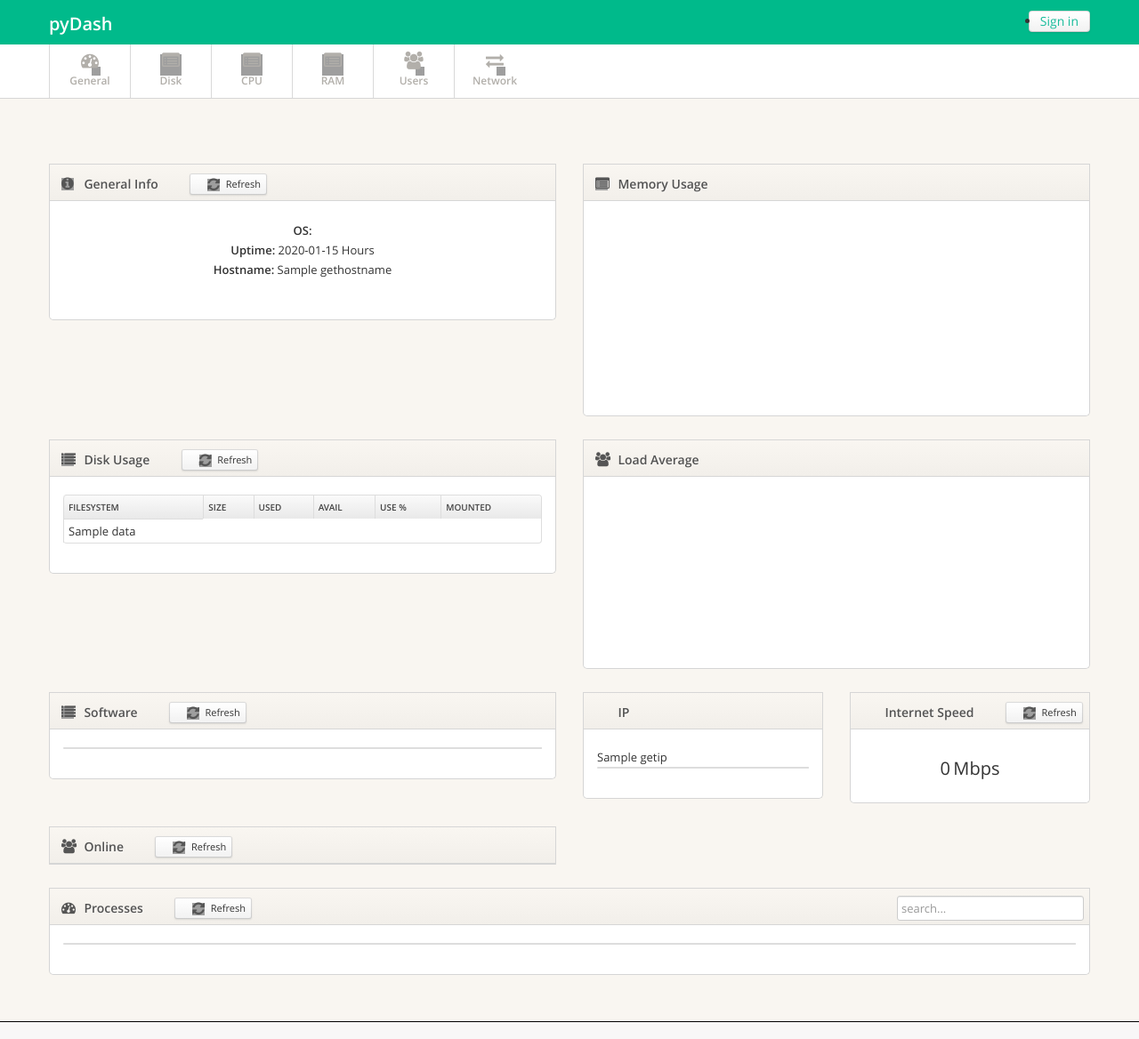
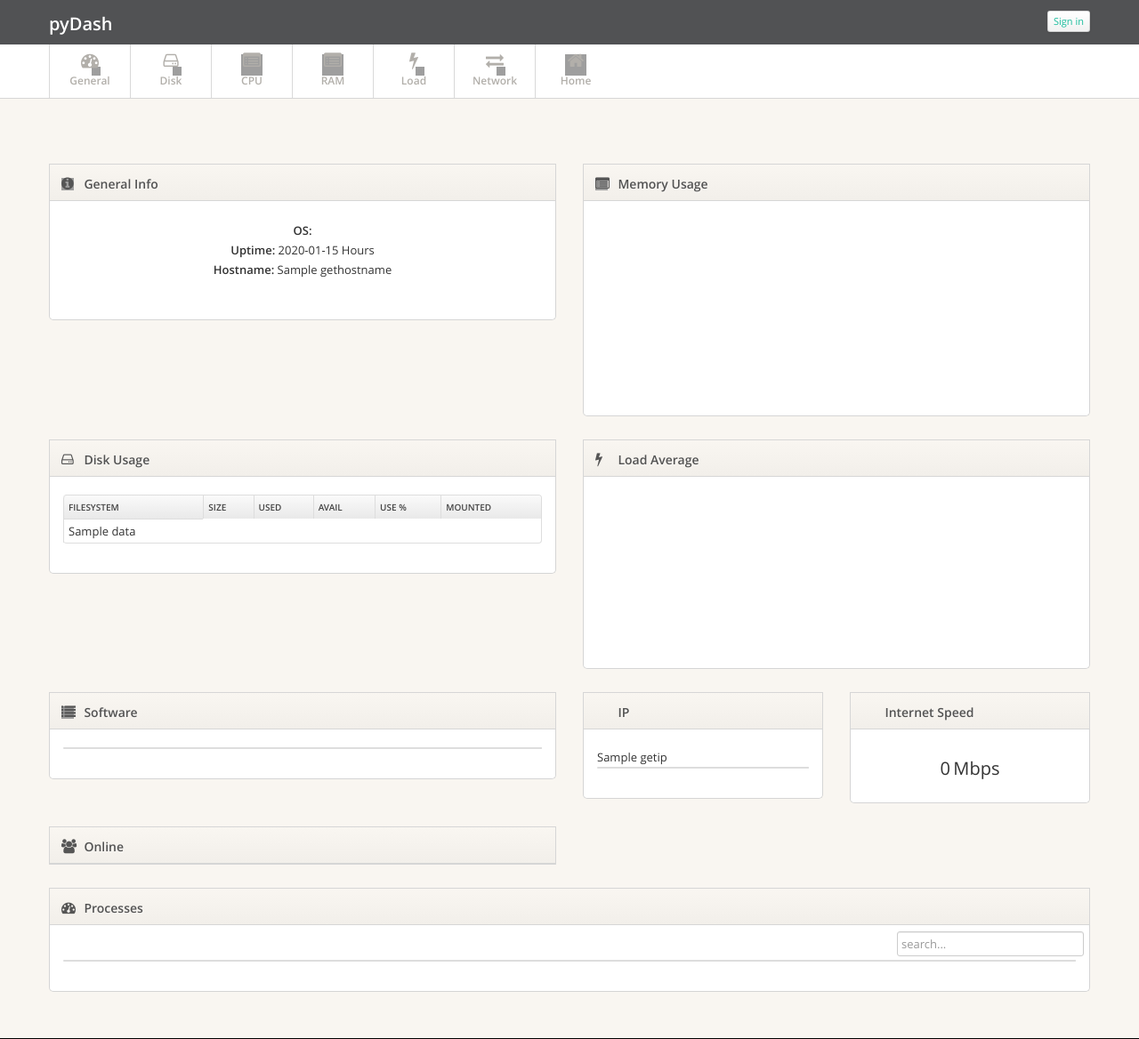
Before and after one commit to k3oni/pydash, a Django app: template templates/main.html in a window 1280 px wide. Shown: the whole page at 89% size. Run offline with Django 3.2, Linux system fonts and the light colour scheme; the template is opened without the code that fills it: most values are stand-ins (such as "Sample title", 1, 10 or a date in 2020); parts of the project's set-up code (start-up, migrations or seed data) failed here and were passed over; some libraries are stand-ins or nearby versions; grey boxes are pictures that could not be loaded.

Commit message:
style updates and more

```diff
--- a/pydash/settings.py
+++ b/pydash/settings.py
@@ -67,7 +67,7 @@ WSGI_APPLICATION = 'pydash.wsgi.application'
 DATABASES = {
     'default': {
         'ENGINE': 'django.db.backends.sqlite3',
-        'NAME': os.path.join(BASE_DIR, 'db.sqlite3'),
+        'NAME': os.path.join(BASE_DIR, 'db.sqlite3')
     }
 }
 
--- a/static/css/style.css
+++ b/static/css/style.css
@@ -76,7 +76,7 @@ textarea {
 .navbar-inner {
 	padding: 7px 0;
 
-	background: #00ba8b !important;
+	background: #515254 !important;
 
 	-moz-border-radius: 0;
 	-webkit-border-radius: 0;
--- a/templates/login.html
+++ b/templates/login.html
@@ -14,6 +14,6 @@
         <input type="text" class="form-control" name="username" placeholder="Login" autofocus>
         <input type="password" class="form-control" name="password" placeholder="Password">
         <input name="next" id="next" type="hidden" value="/main/"><br />
-        <button class="btn btn-lg btn-success btn-block" type="submit">{% trans "Sign In" %}</button>
+        <button class="btn btn-lrg btn-success btn-block" type="submit">{% trans "Sign In" %}</button>
     </form>
 {% endblock %}
--- a/templates/main.html
+++ b/templates/main.html
@@ -11,7 +11,6 @@
     <link href="{% static "css/bootstrap-responsive.min.css" %}" rel="stylesheet">
     <link href="{% static "css/dashboard.css" %}" rel="stylesheet">
     <link href="{% static "css/style.css" %}" rel="stylesheet">
-    <link href="{% static "css/progressbar.css" %}" rel="stylesheet">
     {% block style %}{% endblock %}
 </head>
 <body>
@@ -19,17 +18,16 @@
     <div class="navbar-inner">
 	<div class="container">
             <a class="brand" href="/">pyDash</a>
-            <ul class="btn-group btn">
+            <ul class="btn btn-mini">
                 {% if request.user.is_authenticated or user.is_authenticated %}
-                    <li class="">
                         <a href="{% url 'logout' %}">{% trans "Sign out" %}</a>
-                    </li>
                 {% else %}
-                    <li class="">
                         <a href="{% url 'login' %}">{% trans "Sign in" %}</a>
-                    </li>
                 {% endif %}
             </ul>
+            <div class="nav-collapse" id="refresh-home">
+
+	    </div>
         </div>
     </div>
 </div>
@@ -38,11 +36,12 @@
       <div class="container">
         <ul class="mainnav">
             <li><a href="#refresh-os"><i class="icon-dashboard"></i><span>General</span> </a> </li>
-            <li><a href="#refresh-df"><i class="icon-list-alt"></i><span>Disk</span> </a> </li>
+            <li><a href="#refresh-df"><i class="icon-hdd"></i><span>Disk</span> </a> </li>
             <li><a href="#refresh-ps"><i class="icon-list-alt"></i><span>CPU</span> </a> </li>
             <li><a href="#refresh-ram"><i class="icon-list-alt"></i><span>RAM</span> </a> </li>
-            <li><a href="#refresh-load"><i class="icon-group"></i><span>Users</span> </a> </li>
+            <li><a href="#refresh-load"><i class="icon-bolt"></i><span>Load</span> </a> </li>
     	    <li><a href="#refresh-ispeed"><i class="icon-exchange"></i><span>Network</span> </a> </li>
+    	    <li><a href="#refresh-home"><i class="icon-home"></i><span>Home</span> </a> </li>
 	</ul>
       </div>
       <!-- /container -->
@@ -61,9 +60,7 @@
             <div class="widget-header"> <i class="icon-info-sign"></i>
               <h3>General Info</h3>
 
-              <div id="refresh-os" class="btn btn-mini js-refresh-info">
-                <i class="icon-refresh"></i> &nbsp;&nbsp;Refresh
-
+              <div id="refresh-os">
               </div>
 
             </div>
@@ -106,10 +103,9 @@
     <div class="row">
          <div class="span6">
            <div class="widget">
-            <div class="widget-header"> <i class="icon-list"></i>
+            <div class="widget-header"> <i class="icon-hdd"></i>
               <h3>Disk Usage</h3>
-              <div id="refresh-df" class="btn btn-mini js-refresh-info">
-                <i class="icon-refresh"></i> &nbsp;&nbsp;Refresh
+              <div id="refresh-df">
               </div>
             </div>
             <!-- /widget-header -->
@@ -123,7 +119,7 @@
 
           <div class="span6">
             <div class="widget widget-table action-table">
-            <div class="widget-header"> <i class="icon-group"></i>
+            <div class="widget-header"> <i class="icon-bolt"></i>
               <h3>Load Average</h3>
               <div id="refresh-load">
               </div>
@@ -150,8 +146,7 @@
            <div class="widget">
             <div class="widget-header"> <i class="icon-list"></i>
               <h3>Software</h3>
-              <div id="refresh-whereis" class="btn btn-mini js-refresh-info">
-                <i class="icon-refresh"></i> &nbsp;&nbsp;Refresh
+              <div id="refresh-whereis">
               </div>
             </div>
             <!-- /widget-header -->
@@ -187,8 +182,7 @@
            <div class="widget">
             <div class="widget-header"> <i class="icon-monitor"></i>
               <h3>Internet Speed</h3>
-              <div id="refresh-ispeed" class="btn btn-mini js-refresh-info">
-                <i class="icon-refresh"></i> &nbsp;&nbsp;Refresh
+              <div id="refresh-ispeed">
               </div>
             </div>
             <!-- /widget-header -->
@@ -208,8 +202,7 @@
 	<div class="widget widget-table action-table">
             <div class="widget-header"> <i class="icon-group"></i>
               <h3>Online</h3>
-              <div id="refresh-online" class="btn btn-mini js-refresh-info">
-                <i class="icon-refresh"></i> &nbsp;&nbsp;Refresh
+              <div id="refresh-online">
               </div>
             </div>
             <!-- /widget-header -->
@@ -231,8 +224,7 @@
           <div class="widget">
             <div class="widget-header"> <i class="icon-dashboard"></i>
               <h3> Processes </h3>
-              <div id="refresh-ps" class="btn btn-mini js-refresh-info">
-                <i class="icon-refresh"></i> &nbsp;&nbsp;Refresh
+              <div id="refresh-ps">
               </div>
 		<div class="pull-right">
                 <input type="text" id="filter-ps" class="widget-search" placeholder="search..." />
```
Also changed, not shown: templates/base_auth.html (+7 -7 lines).
